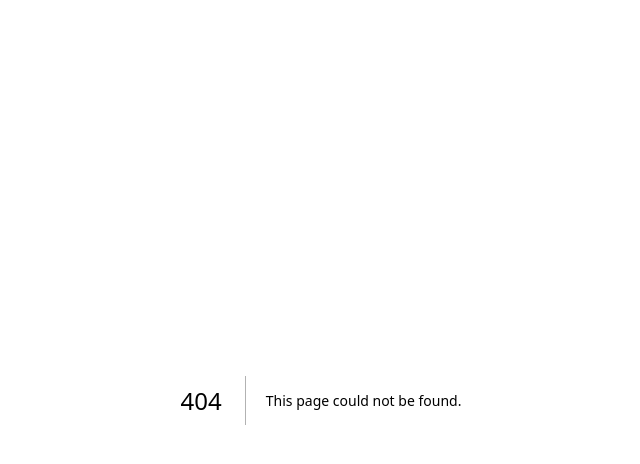
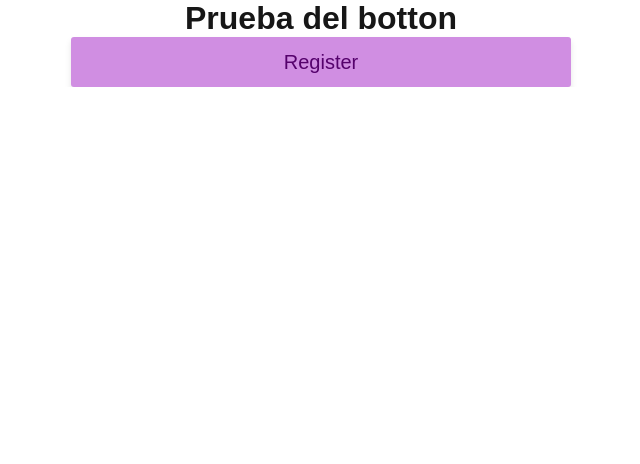
Before and after one commit to psalamanca/react_homework, a Next.js app: page /luis in a window 1280 px wide. Before the commit this address had no page. Shown: the top 464 px of the page, without its empty margins (319-959 px from the left). Built offline with nearby package versions, Linux system fonts and the light colour scheme.

Commit message:
Primer componente

```diff
--- /dev/null
+++ b/src/app/luis/components/Button.jsx
@@ -0,0 +1,9 @@
+import Stilos from "../page.module.css";
+
+export default function Button(){
+    return (
+        <div>
+            <button className={Stilos.register}>Register</button>
+        </div>
+    )
+}
--- /dev/null
+++ b/src/app/luis/page.js
@@ -0,0 +1,11 @@
+import Button from "./components/Button";
+import Stilos from "./page.module.css";
+
+export default function paginaPrincipal() {
+    return (
+        <div className={Stilos.Button}>
+            <h1>Prueba del botton</h1>
+            <Button />
+        </div>
+    )
+}
--- /dev/null
+++ b/src/app/luis/page.module.css
@@ -0,0 +1,22 @@
+.Button{
+    display: flex;
+    flex-direction: column;
+    align-items: center;
+}
+.register{
+    width: 500px;
+    height: 50px;
+    border-radius: 3px;
+    font-size: 20px;
+    background-color: #d08ee2;
+    border: none;
+    color: #55026c;
+    cursor: pointer;
+    transition: all 0.3s ease;
+    box-shadow: 0 4px 6px rgba(0, 0, 0, 0.1);
+}
+.register:hover {
+    transform: translateY(-2px);
+    box-shadow: 0 6px 12px #d08ee2;
+    background: #d08ee2;
+}
--- a/src/app/page.js
+++ b/src/app/page.js
@@ -9,6 +9,9 @@ export default function Home() {
         <Link href="/julian">
           <button className={styles.button}>Ir a la página de Julian</button>
         </Link>
+        <Link href="/luis">
+          <button className={styles.button}>Ir a la página de Luis</button>
+        </Link>
       </main>
     </div>
   );
```
